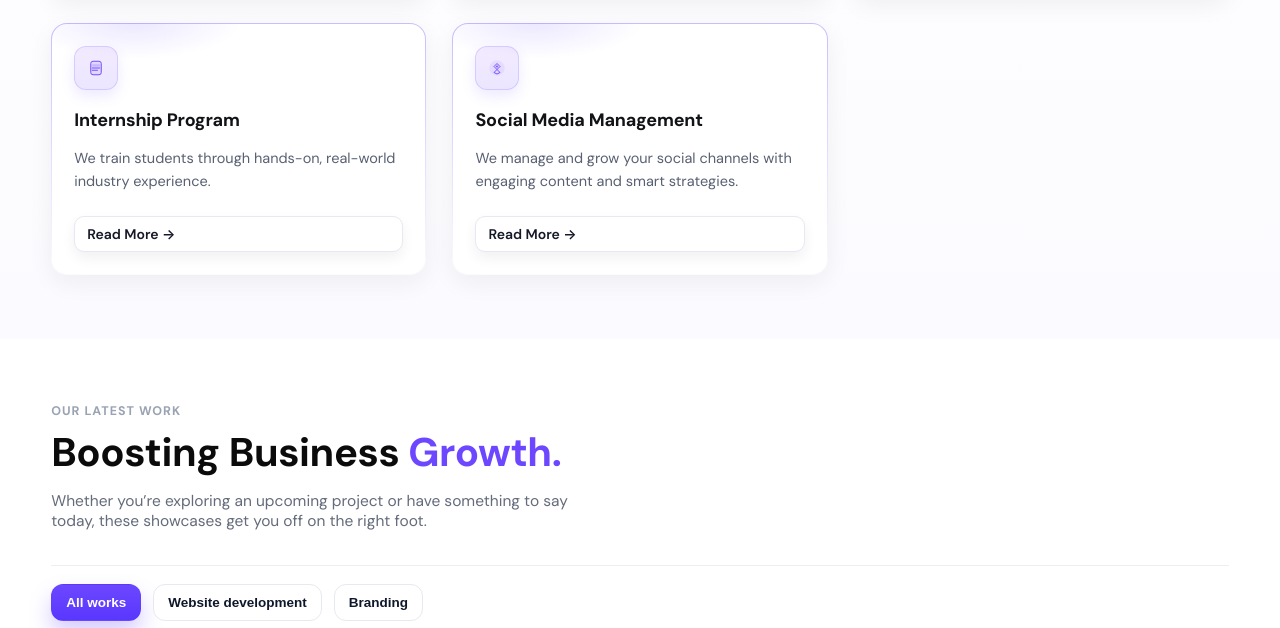
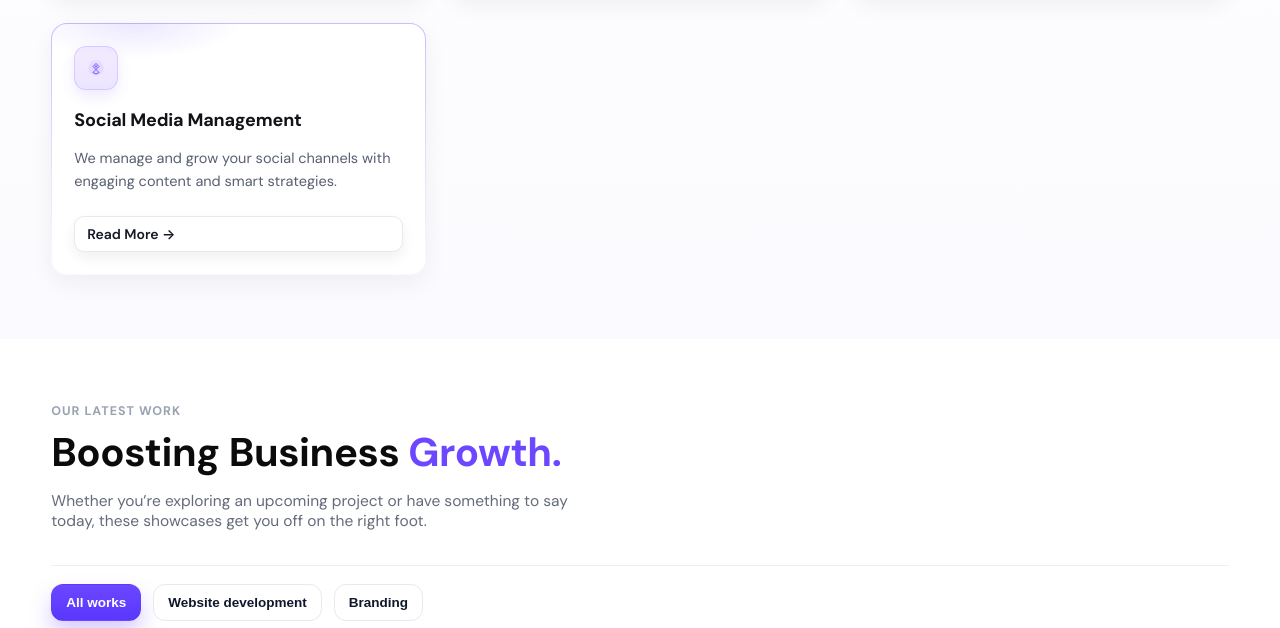
Before and after one commit to web3saad/Webnix-Global, a plain HTML site: page index.html in a window 1280 px wide. Shown: the part 1200-1828 px from the top of the page. Drawn offline with Linux system fonts and the light colour scheme.

Commit message:
Update Contents

```diff
--- a/index.html
+++ b/index.html
@@ -766,9 +766,9 @@ Get your domain, professional email, conversion-ready website with payments buil
   <span class="s-link">Read More →</span>
 </a>
 
-<a class="s-card" href="services/internship.html" aria-label="Content Management">
+<!-- <a class="s-card" href="services/internship.html" aria-label="Content Management">
   <div class="s-icon" aria-hidden="true">
-    <!-- Document with sections -->
+
     <svg width="40" height="40" viewBox="0 0 64 64" fill="none" xmlns="http://www.w3.org/2000/svg">
       <rect x="18" y="14" width="28" height="36" rx="6" fill="#6c47ff" opacity=".10"/>
       <rect x="18" y="14" width="28" height="36" rx="6" stroke="#6c47ff" stroke-width="2.5"/>
@@ -779,7 +779,7 @@ Get your domain, professional email, conversion-ready website with payments buil
   <h3>Internship Program</h3>
   <p>We train students through hands-on, real-world industry experience.</p>
   <span class="s-link">Read More →</span>
-</a>
+</a> -->
 
 <a class="s-card" href="services/social-media.html" aria-label="Graphic Design">
   <div class="s-icon" aria-hidden="true">
```
